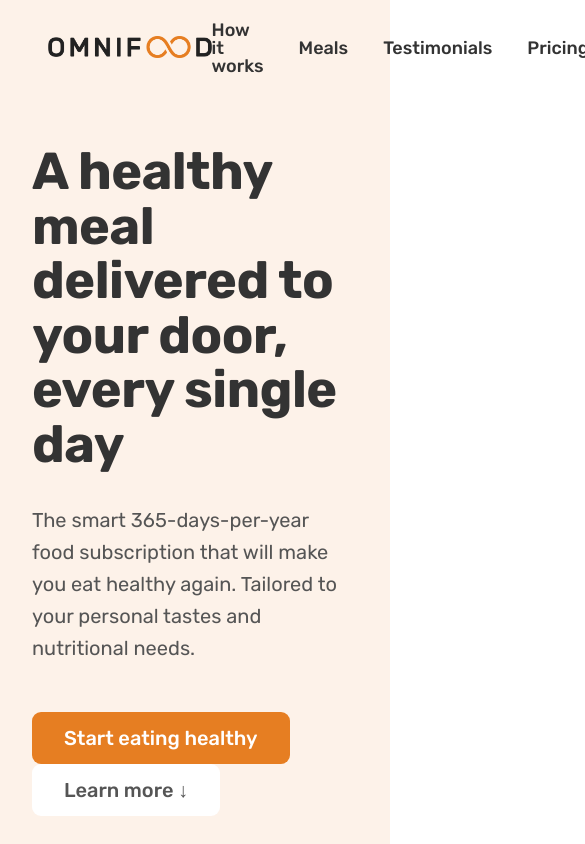
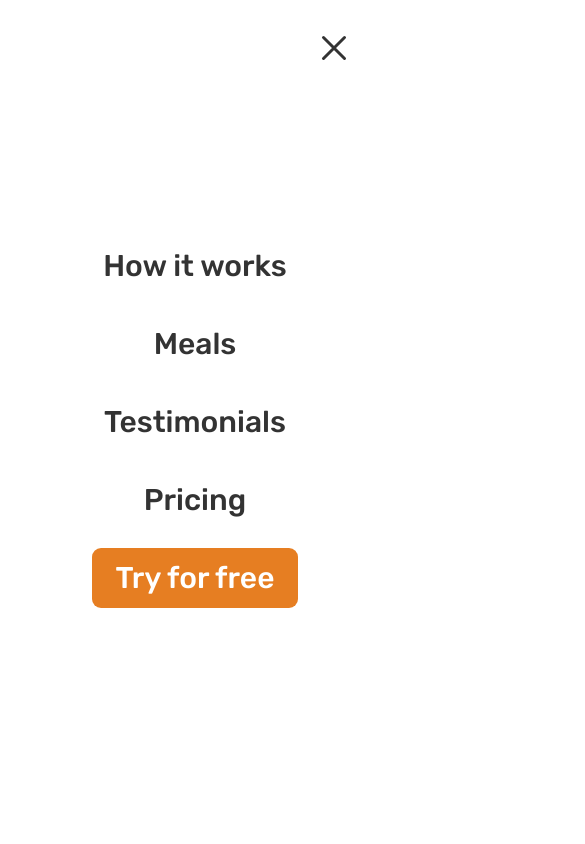
Before and after one commit to fuadbackend/Omni-Responsive-, a plain HTML site: page index.html in a window 390 px wide. Shown: the top 844 px of the page, 585 px wide, since content can reach past the window. Drawn offline with nearby package versions, Linux system fonts and the light colour scheme.

Commit message:
Hi Mob Nav

```diff
--- /dev/null
+++ b/css/queries.css
@@ -0,0 +1,182 @@
+/* 1rem = 1em = 16px */
+
+/*******************/
+/*BELOW 1344 PX (smaller desktops)*/
+/*******************/
+
+@media (max-width: 84em) {
+  .hero {
+    max-width: 120rem;
+  }
+
+  .heading-primary {
+    font-size: 4.4rem;
+  }
+
+  .gallery {
+    grid-template-columns: repeat(2, 1fr);
+  }
+}
+
+/*******************/
+/*BELOW 1200 PX (LANDSCAPE TABLETS)*/
+/*******************/
+
+@media (max-width: 75em) {
+  /* 9px/16px = 0.5625 = 5.25% */
+
+  .html {
+    font-size: 56.25%;
+  }
+
+  .grid {
+    column-gap: 4.8rem;
+    row-gap: 6.4rem;
+  }
+
+  .heading-secondary {
+    font-size: 3.6rem;
+  }
+
+  .heading-tertiary {
+    font-size: 2.4rem;
+  }
+
+  .header {
+    padding: 0 3.2rem;
+  }
+
+  .hero {
+    gap: 4.8rem;
+  }
+
+  .main-nav-list {
+    gap: 3.2rem;
+  }
+
+  .testimonials-container {
+    padding: 9.6rem 3.2rem;
+  }
+}
+
+/*******************/
+/*BELOW 944 PX (TABLETS)*/
+/*******************/
+
+@media (max-width: 59em) {
+  .html {
+    /* 8px/16px = 0.5 = 50% */
+    font-size: 50%;
+  }
+
+  .hero {
+    grid-template-columns: 1fr;
+    padding: 0 8rem;
+    gap: 6.4rem;
+  }
+
+  .hero-img {
+    width: 60%;
+  }
+
+  .hero-text-box,
+  .hero-img-box {
+    text-align: center;
+  }
+
+  .delivered-meals {
+    justify-content: center;
+    margin-top: 3.2rem;
+  }
+
+  .logos img {
+    height: 2.4rem;
+  }
+
+  .step-number {
+    font-size: 7.4rem;
+  }
+
+  .meal-content {
+    padding: 2.4rem 3.2rem 3.2rem 3.2rem;
+  }
+
+  .section-testimonials {
+    grid-template-columns: 1fr;
+  }
+
+  .gallery {
+    grid-template-columns: repeat(6, 1fr);
+  }
+
+  .cta {
+    grid-template-columns: 3fr 2fr;
+  }
+
+  .cta-form {
+    grid-template-columns: 1fr;
+  }
+
+  .btn-form {
+    margin-top: 1.2rem;
+  }
+
+  /*MOBILE NAVIGATION*/
+
+  .btn-mobile-nav {
+    display: block;
+  }
+
+  .main-nav {
+    background-color: #fff;
+    position: absolute;
+    top: 0;
+    left: 0;
+    width: 100%;
+    height: 100vh;
+
+    display: flex;
+    align-items: center;
+    justify-content: center;
+
+    /* hide-dispaly */
+    /* allows no transitions at all */
+    /* display: none; */
+
+    /* 1- hide it visually */
+    opacity: 0;
+    /* 2- make it unaccessible to keyboard and mouse  */
+    pointer-events: none;
+    /* 3- Hide it from screen readers */
+    visibility: hidden;
+
+    transition: all 0.5s ease-in;
+    transform: translateX(100%);
+  }
+
+  .nav-open,
+  .main-nav {
+    opacity: 1;
+    pointer-events: auto;
+    visibility: visible;
+    transform: translateX(0);
+  }
+
+  .nav-open .icon-mobile-nav[name="close-outline"] {
+    display: block;
+  }
+
+  .nav-open .icon-mobile-nav[name="menu-outline"] {
+    display: none;
+  }
+
+  .main-nav-list {
+    flex-direction: column;
+    gap: 4.8rem;
+  }
+
+  .main-nav-link:link,
+  .main-nav-link:visited {
+    font-size: 3rem;
+  }
+}
--- a/css/style.css
+++ b/css/style.css
@@ -13,13 +13,16 @@
 
 html {
   font-size: 62.5%;
+  overflow-x: hidden;
 }
+
 
 body {
   font-family: "Rubik", sans-serif;
   font-weight: 400;
   line-height: 1;
   color: #555555;
+  overflow-x: hidden;
 }
 
 /*******************/
@@ -185,6 +188,7 @@ body {
 
   height: 9.6rem;
   padding: 0 4.8rem;
+  position: relative;
 }
 
 .logo {
@@ -198,7 +202,7 @@ body {
 .main-nav-list {
   list-style: none;
   display: flex;
-  gap: 3.5rem;
+  gap: 4.8rem;
   align-items: center;
 }
 
@@ -230,6 +234,27 @@ body {
 }
 
 /*******************/
+/*MOBILE*/
+/*******************/
+
+.btn-mobile-nav {
+  border: none;
+  background: none;
+  cursor: pointer;
+  display: none;
+}
+
+.icon-mobile-nav {
+  height: 4.8rem;
+  width: 4.8rem;
+  color: #333;
+}
+
+.icon-mobile-nav[name="close-outline"] {
+  display: none;
+}
+
+/*******************/
 /*HERO SECTION*/
 /*******************/
 
@@ -237,7 +262,6 @@ body {
   background-color: #fdf2e9;
   padding: 4.8rem 0 9.6rem 0;
 }
-
 
 .hero {
   max-width: 130rem;
@@ -496,6 +520,7 @@ strong {
 
 .list-item {
   font-size: 1.8rem;
+  line-height: 1.2;
   display: flex;
   align-items: center;
   gap: 1.6rem;
@@ -770,40 +795,37 @@ footer {
   border-top: 1px solid #eee;
 }
 
-.grid--footer{
+.grid--footer {
   grid-template-columns: 1.5fr 1.5fr 1fr 1fr 1fr;
 }
 
-.logo-col{
+.logo-col {
   display: flex;
   flex-direction: column;
-
 }
 
-.footer-logo{
+.footer-logo {
   display: block;
   margin-bottom: 3.2rem;
-
 }
 
-.social-links{
+.social-links {
   list-style: none;
   display: flex;
   gap: 2.4rem;
 }
 
-.social-icon{
+.social-icon {
   height: 2.4rem;
   width: 2.4rem;
 }
 
-.copyright{
-    font-size:1.4rem;
+.copyright {
+  font-size: 1.4rem;
   line-height: 1.6;
   color: #767676;
   margin-top: auto;
 }
-
 
 .footer-heading {
   font-size: 1.8rem;
@@ -811,13 +833,13 @@ footer {
   margin-bottom: 4rem;
 }
 
-.contacts{
+.contacts {
   font-style: normal;
   font-size: 1.6rem;
   line-height: 1.6;
 }
 
-.address{
+.address {
   margin-bottom: 2.4rem;
 }
 
--- a/index.html
+++ b/index.html
@@ -1,8 +1,10 @@
 <!DOCTYPE html>
 <html lang="en">
   <head>
-    <meta charset="UTF-8" />
-    <meta name="viewport" content="width=device-width, initial-scale=1.0" />
+    <meta charset="UTF-8">
+    <meta http-equiv="X-UA-Compatible" content="ie=edge">
+    <meta name="viewport" content="width=device-width, initial-scale=1.0">
+
 
     <link rel="preconnect" href="https://fonts.googleapis.com" />
     <link rel="preconnect" href="https://fonts.gstatic.com" crossorigin />
@@ -12,12 +14,13 @@
     />
 
     <link rel="stylesheet" href="css/style.css" />
+    <link rel="stylesheet" href="css/queries.css" />
 
     <title>Omnifood Project</title>
   </head>
 
   <body>
-    <header class="header">
+    <header class="header nav-open">
       <a href="#"
         ><img class="logo" src="img/omnifood-logo.png" alt="Omnifood Logo"
       /></a>
@@ -30,6 +33,11 @@
           <li><a class="main-nav-link nav-cta" href="">Try for free</a></li>
         </ul>
       </nav>
+
+      <button class="btn-mobile-nav">
+        <ion-icon class="icon-mobile-nav" name="menu-outline"></ion-icon>
+        <ion-icon class="icon-mobile-nav" name="close-outline"></ion-icon>
+      </button>
     </header>
 
     <main>
```
Lines whose indentation alone changed are shown as unchanged.
